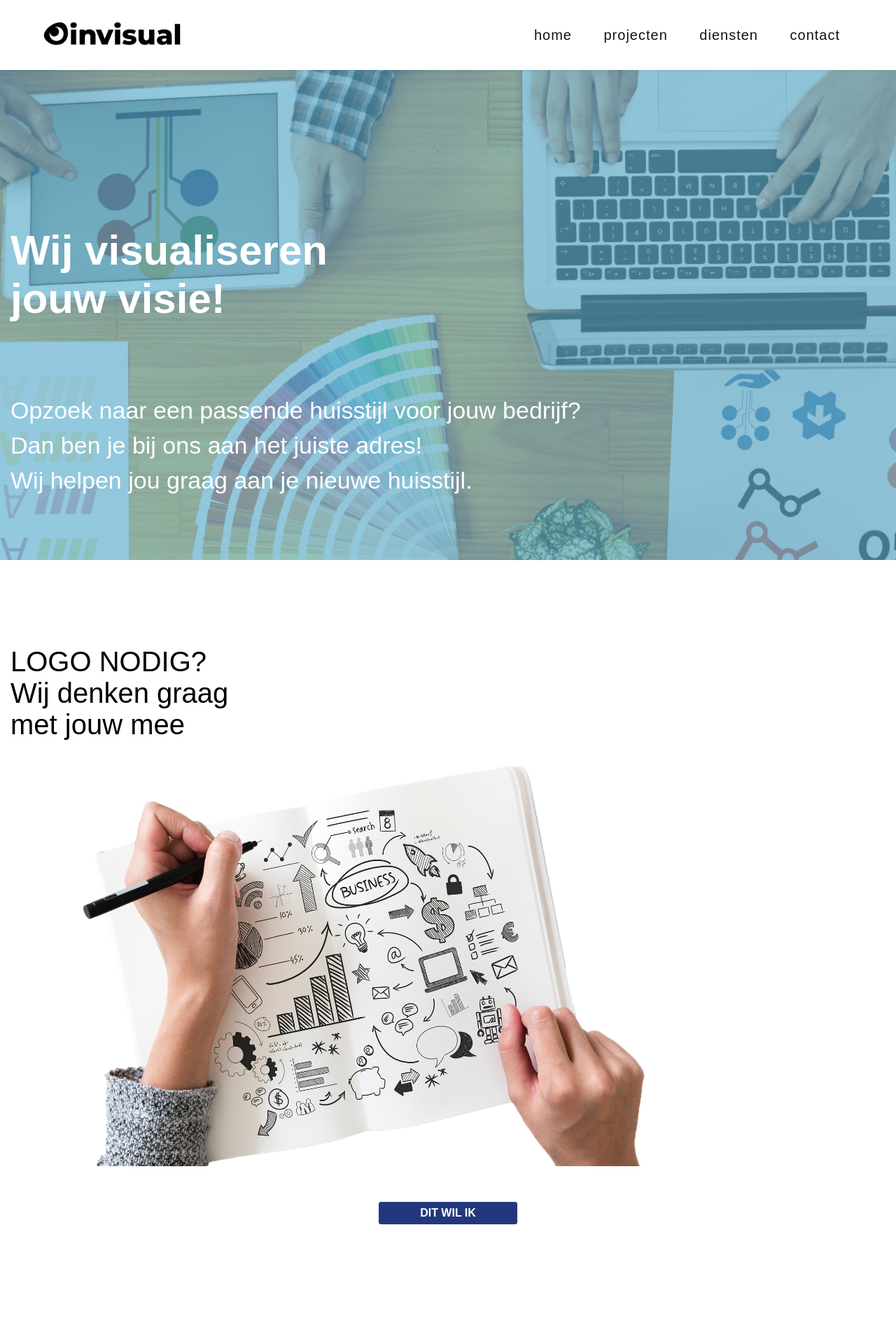
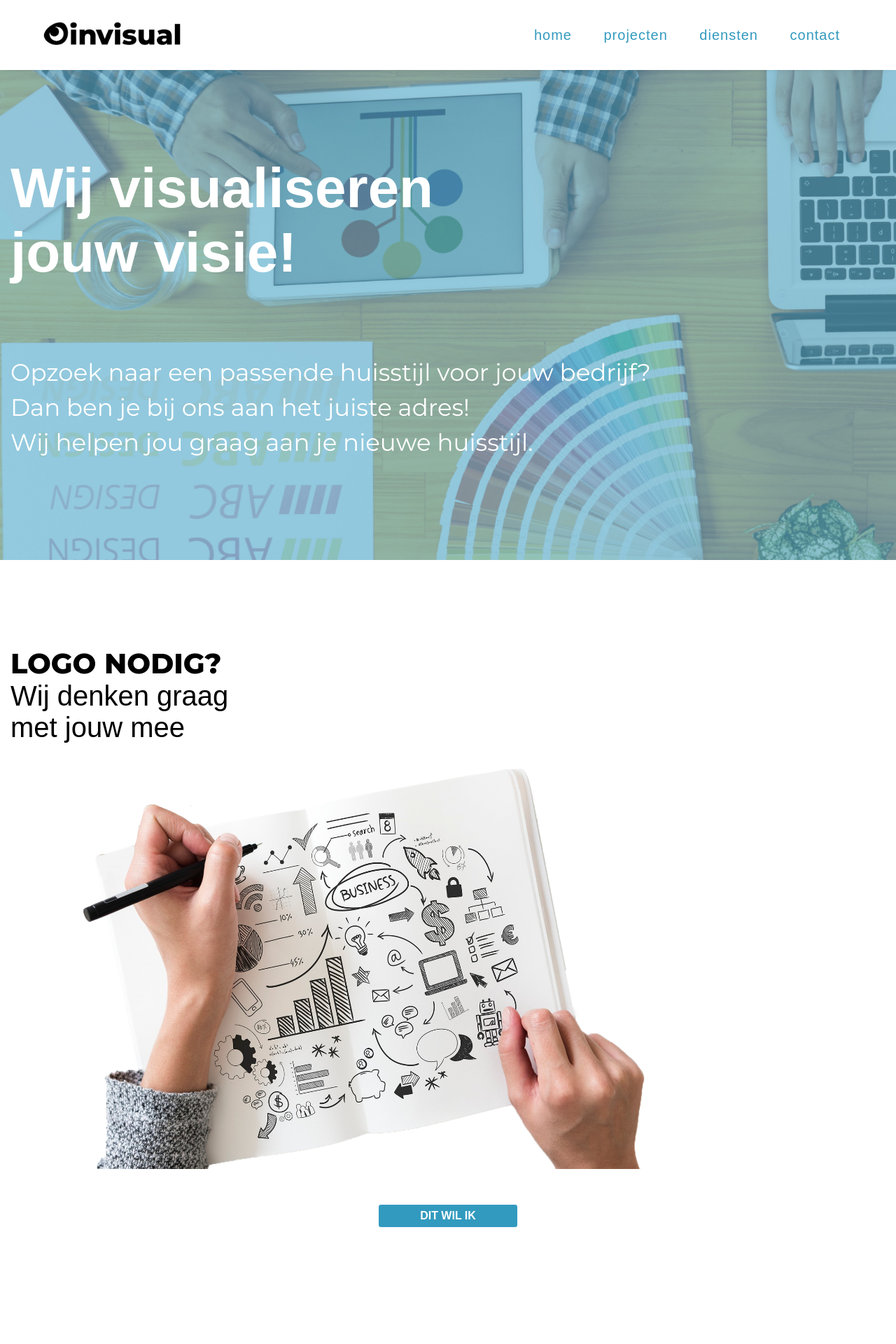
Before and after one commit to MatthijsBerghuisMA/Invisual, a PHP site: page / in a window 1280 px wide. Shown: the top 1920 px of the page at 70% size. Run offline with PHP 8.4, Linux system fonts and the light colour scheme.

Commit message:
small css changes

```diff
--- a/public/css/style.css
+++ b/public/css/style.css
@@ -1,3 +1,17 @@
+@font-face {
+    font-family: "Monserrat-light";
+    src: url("../font/Montserrat-Light.ttf");
+}
+
+@font-face {
+    font-family: "Monserrat-regular";
+    src: url("../font/Montserrat-Regular.ttf");
+}
+
+@font-face {
+    font-family: "Monserrat-extrabold";
+    src: url("../font/Montserrat-ExtraBold.ttf");
+}
 * {
     font-family: 'Montserrat', sans-serif;
     margin: 0;
@@ -46,7 +60,6 @@ nav {
 
 a {
     text-decoration: none;
-    color: #000;
 }
 
 
@@ -62,9 +75,14 @@ a {
 
 .nav_rechts a {
     font-size: 1em;
+    color: #329ABF;
     padding: 10px 20px;
     font-weight: 200;
     letter-spacing: 1px;
+}
+
+.nav-link:hover {
+    color: #000;
 }
 
 .nav_links a {
@@ -123,7 +141,7 @@ a {
 
 .nav-link {
     font-size: 30px;
-    color: #121212;
+    color: #329ABF;
     letter-spacing: 3px;
     margin: 8px 0;
     padding: 29px;
@@ -131,23 +149,9 @@ a {
     font-weight: 300;
     text-transform: lowercase;
     text-decoration: none;
+    transition: 0.8s;
 }
 
-.nav-link::after {
-    content: '';
-    position: absolute;
-    transform: scale(0, 1);
-    width: 100%;
-    height: 5px;
-    background: #23387c;
-    transition: transform 200ms ease;
-    left: 0;
-    top: 50px;
-}
-
-.nav-link:hover::after {
-    transform: scale(1, 1);
-}
 
 #nav-toggle:checked~.nav-links-container {
     transform: translateX(0);
@@ -219,9 +223,6 @@ a {
     height: 100vh;
     width: 100%;
     background-image: url(../img/banner.jpg);
-    background-repeat: no-repeat;
-    background-attachment: fixed;
-    background-position: center;
     background-size: cover;
     position: absolute;
     left: 0;
@@ -234,11 +235,12 @@ a {
     display: flex;
     flex-direction: column;
     height: 100vh;
+    font-family: "Monserrat-extrabold";
 }
 
 .headsl {
-    padding-top: 300px;
-    font-size: 3em;
+    padding-top: 200px;
+    font-size: 80px;
     color: white;
     font-weight: 900;
 }
@@ -248,6 +250,7 @@ a {
     font-size: 1.7em;
     line-height: 50px;
     padding-top: 100px;
+    font-family: "Monserrat-regular";
 }
 
 @media screen and (max-width: 800px) {
@@ -289,7 +292,7 @@ a {
 
 .button-buy {
     padding: 7px 30px;
-    background-color: #23387c;
+    background-color: #329ABF;
     border-radius: 4px;
     text-align: center;
     color: white;
@@ -301,12 +304,16 @@ a {
     border: 1px solid;
 }
 
+.fontb {
+  font-family: "Monserrat-extrabold";
+}
+
 .logoN a, .websiteNodig a {
     align-self: center;
 }
 
 .button-buy:hover {
-    background-color: #48A9CA;
+    background-color: rgb(0, 0, 0);
 }
 
 @media screen and (max-width: 800px) {
@@ -354,7 +361,7 @@ a {
 }
 
 .button:hover {
-    background-color: #23387c;
+    background-color: #329ABF;
     color: white;
 }
 
@@ -483,7 +490,7 @@ a {
 /* Diensten Start */
     .bannershop {
         height: 40vh;
-        background-image: url(../img/banner.jpg);
+        background-image: url(../img/banner1.jpg);
         background-repeat: no-repeat;
         background-attachment: fixed;
         background-position: center;
@@ -509,10 +516,11 @@ a {
     }
 
     .shop-block {
+        padding: 50px 0px;
         display: flex;
         flex-direction: column;
         text-align: center;
-        width: 460px;
+        width: 300px;
         height: 500px;
         background-color: white;
         box-shadow: 0px 0px 5px 2px rgba(0, 0, 0, 0.10);
@@ -520,6 +528,17 @@ a {
         margin-top: 100px;
     }
 
+    .margspan {
+        margin-bottom: 33px;
+    }
+
+    .spanv {
+        margin-bottom: 9px;
+    }
+
+    .spanc {
+        margin-bottom: 9px;
+    }
     .shop-item {
         margin-top: 10px;
         font-size: 3em;
```
